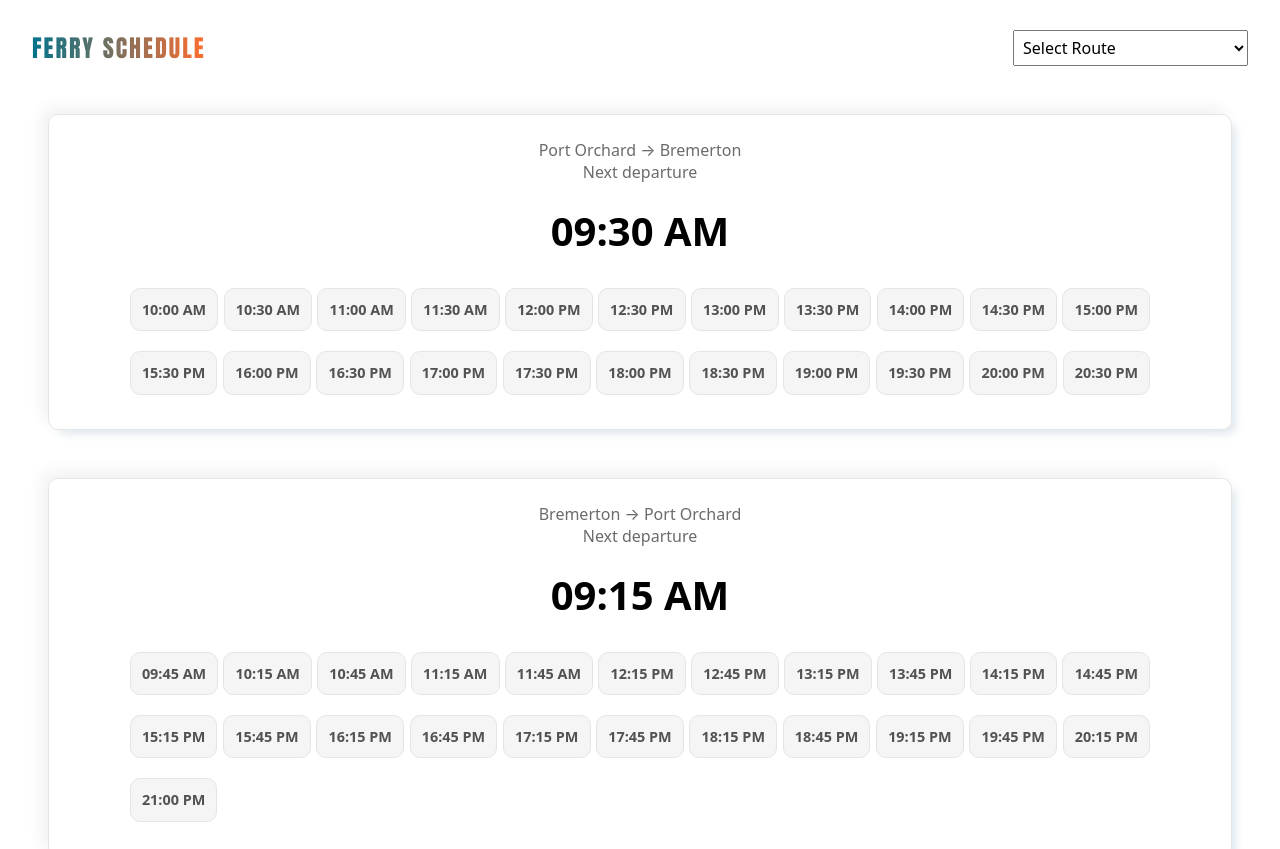
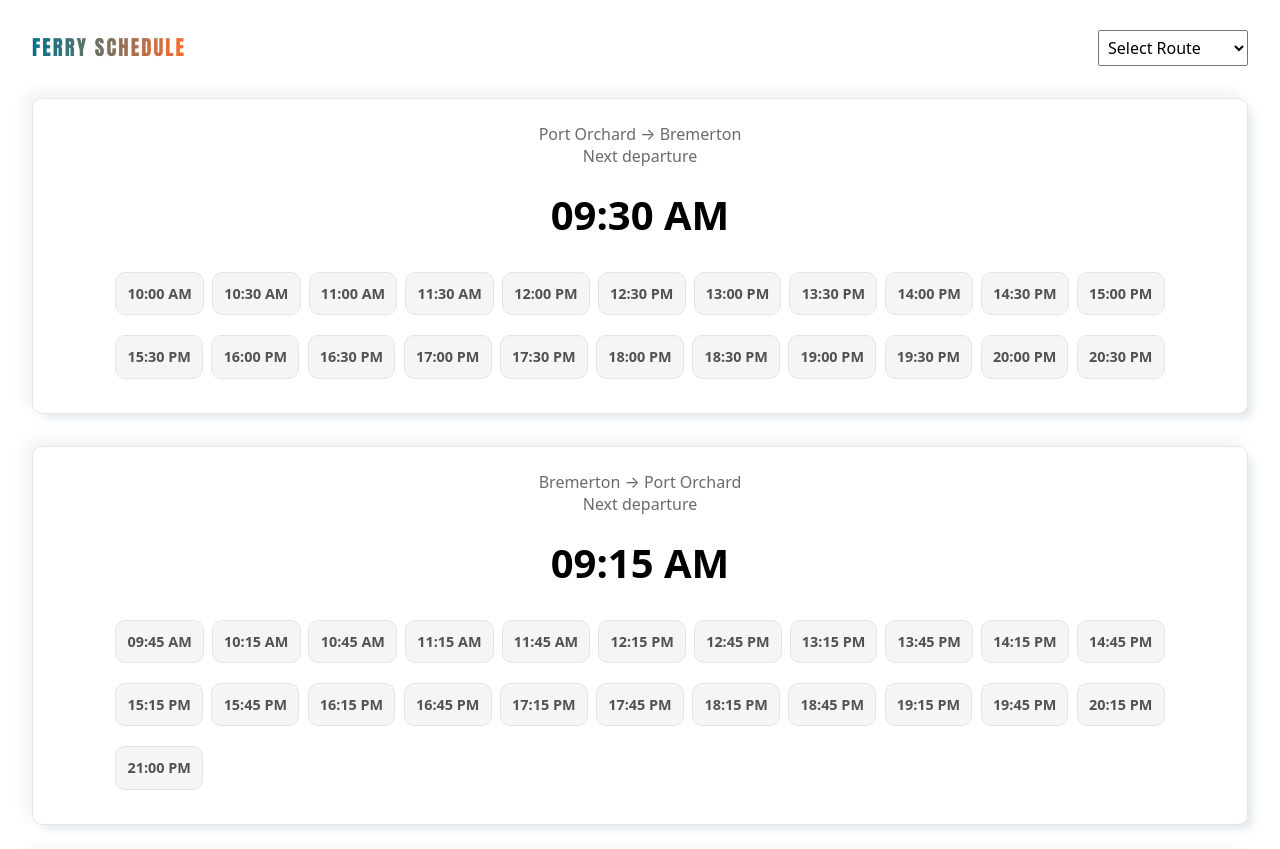
Before and after one commit to markygan123/kitsap-ferry-schedule, a plain HTML site: page index.html in a window 1280 px wide. Shown: the top 849 px of the page. Drawn offline with Linux system fonts and the light colour scheme.

Commit message:
change select width; add more width to schedules div; change body bg color

```diff
--- a/style.css
+++ b/style.css
@@ -45,7 +45,7 @@ nav {
 
 h1 {
 	font-family: var(--page-title-font);
-	font-size: 1.5rem;
+	font-size: 1.3rem;
 	letter-spacing: 2px;
 	text-transform: uppercase;
 	font-weight: bolder;
@@ -60,10 +60,11 @@ svg {
 
 select {
 	padding: 5px;
+	width: 150px;
 }
 
 #schedule-container > div {
-	margin: 3em;
+	margin: 2em;
 }
 
 .schedule {
```
